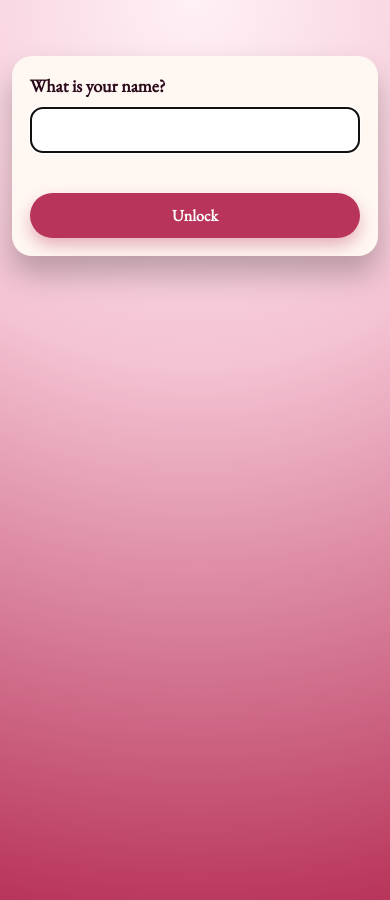
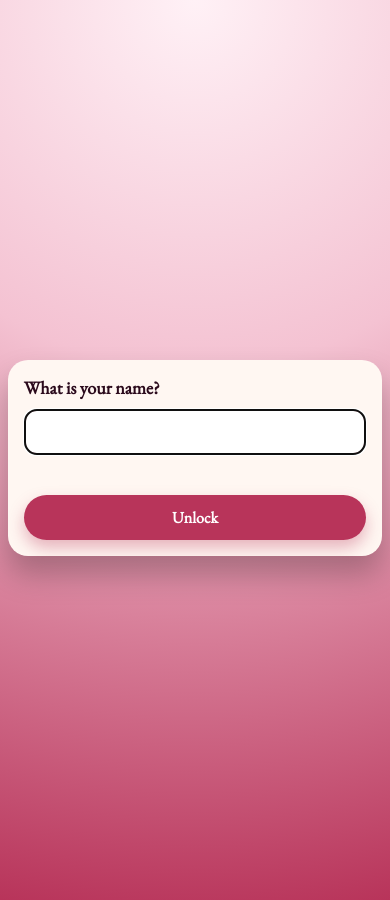
Before and after one commit to Arvind-Maan/arvind-maan.github.io, a Jekyll site: the page built from valentine.html, in a window 390 px wide. Built offline with Jekyll 4.4.1, drawn with Linux system fonts in a browser that asks for light colours.

Commit message:
Few changes

```diff
--- a/valentine.html
+++ b/valentine.html
@@ -111,6 +111,7 @@ title: "For You"
     display: flex;
     flex-direction: column;
     align-items: center;
+    justify-content: center;
     gap: 24px;
     font-family: "EB Garamond", serif;
   }
@@ -224,7 +225,7 @@ title: "For You"
 
   .scene {
     position: relative;
-    height: 400px;
+    height: clamp(280px, 55vh, 420px);
     border-radius: 16px;
     overflow: hidden;
     border: 2px solid #f1bfd0;
@@ -507,8 +508,9 @@ title: "For You"
   @media (max-width: 480px) {
     h1 { font-size: 28px; }
     h2 { font-size: 24px; }
-    .panel { padding: 18px; }
-    .scene { height: 220px; }
+    .valentine { padding: 16px 12px 24px; }
+    .panel { padding: 16px; width: 96vw; }
+    .scene { height: 55vh; }
   }
 </style>
 
```
Also changed, not shown: other parts of valentine.html (+2 -2 lines).
